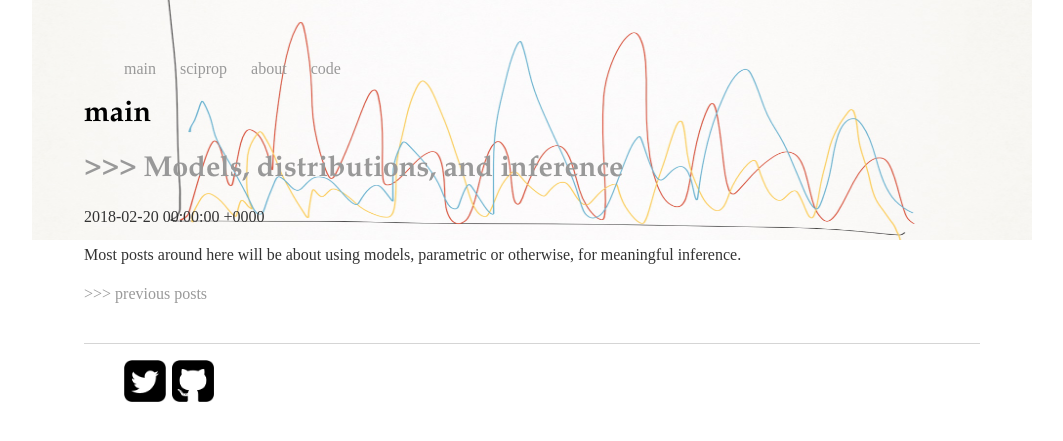
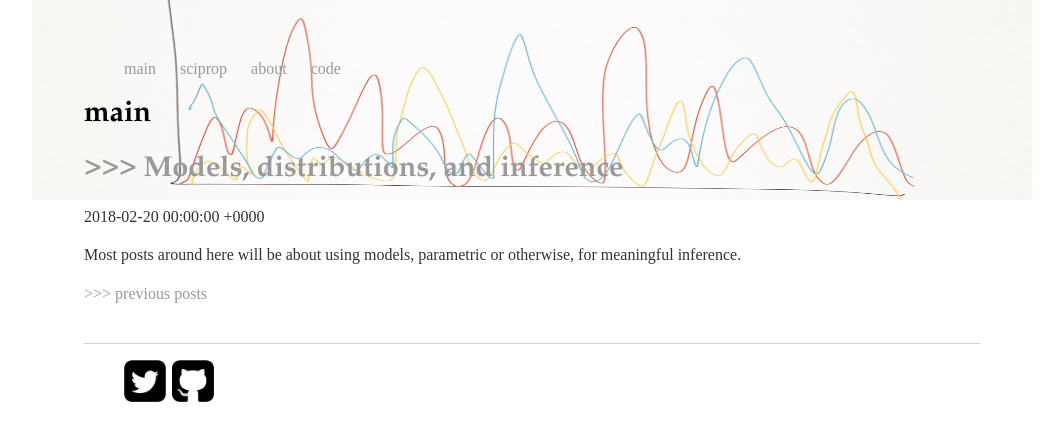
Before and after one commit to caesoma/caesoma.github.io, a Jekyll site: the page built from index.html, in a window 1280 px wide. Shown: the top 441 px of the page, without its empty margins (108-1171 px from the left). Built offline with Jekyll 4.4.1, drawn with Linux system fonts in a browser that asks for light colours; the list of posts is cut into pages by our own code.

Commit message:
update layout

```diff
--- a/css/main.css
+++ b/css/main.css
@@ -2,7 +2,7 @@ body {
     background-image: url(../images/gp.jpeg);
     background-position: center top;
     background-repeat: no-repeat;
-    background-size: 1000px 240px;
+    background-size: 1000px 200px;
     margin: 60px auto;
     width: 70%;
 }
```
